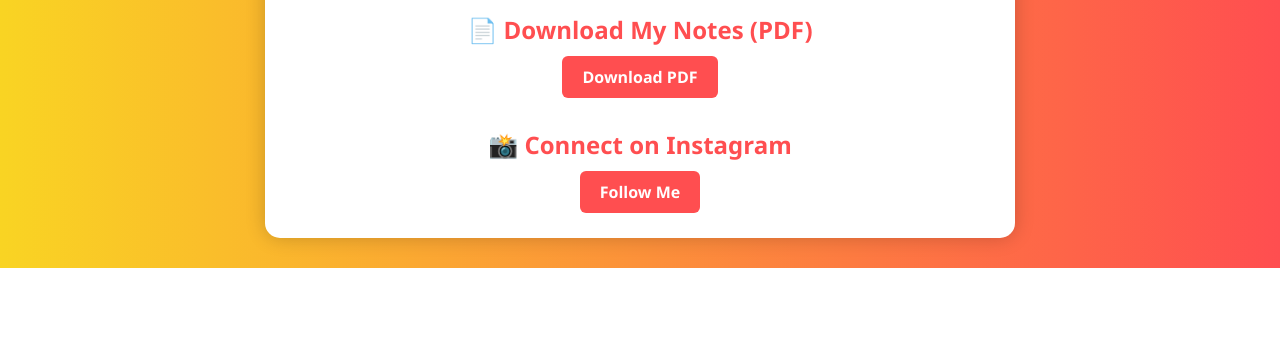
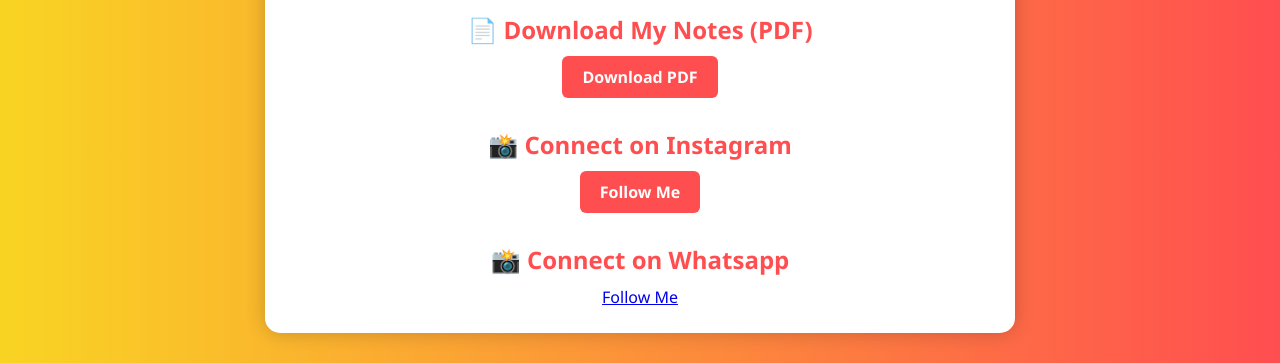
Before and after one commit to amar76-ctrl/My-website, a plain HTML site: page index.html in a window 1280 px wide. Shown: the part 609-972 px from the top of the page. Before the commit the page ends 877 px from the top, so only its background shows below. Drawn offline with Linux system fonts and the light colour scheme.

Commit message:
Update index.html

```diff
--- a/index.html
+++ b/index.html
@@ -25,6 +25,13 @@
       <h2>📸 Connect on Instagram</h2>
       <a href="https://instagram.com/its_only_one25" target="_blank" class="insta-button">Follow Me</a>
     </div>
+
+
+ <div class="section">
+      <h2>📸 Connect on Whatsapp</h2>
+      <a href="https://whatsapp.com/channel/0029VaO0YsZFy72L9l6ERZ1R" target="_blank" class="whatsapp-button">Follow Me</a>
+    </div>
+
   </div>
 </body>
 </html>
```
